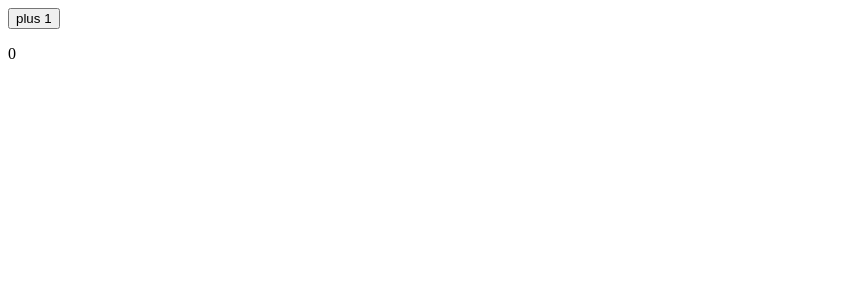
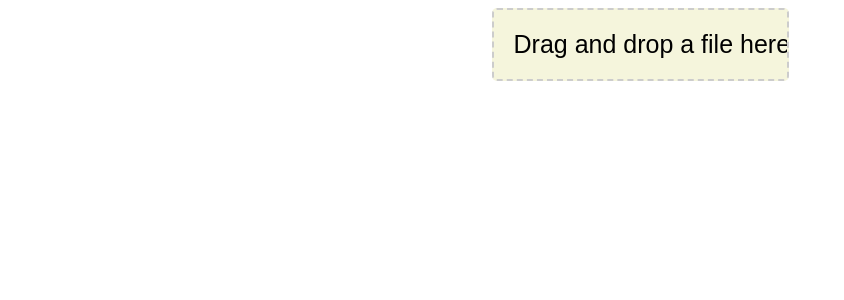
Before and after one commit to julianhahn/language-learning, a SvelteKit app: page / in a window 1280 px wide. Shown: the top 300 px of the page, without its empty margins (0-844 px from the left). Built offline with nearby package versions, Linux system fonts and the light colour scheme.

Commit message:
simple picture copy paste blue print

```diff
--- a/package.json
+++ b/package.json
@@ -2,7 +2,7 @@
 	"name": "language-learning",
 	"version": "0.0.1",
 	"scripts": {
-		"dev": "vite dev",
+		"dev": "vite dev --host",
 		"build": "vite build",
 		"preview": "vite preview",
 		"check": "svelte-kit sync && svelte-check --tsconfig ./tsconfig.json",
--- a/src/routes/+page.svelte
+++ b/src/routes/+page.svelte
@@ -1,9 +1,37 @@
 <script lang="ts">
-	let countObject: {x:number, y:number} = {x: 0, y:0}
+	import { onMount } from 'svelte';
 
-	function onCount(){
-		countObject.x = countObject.x +1
+	let files:File[]=[];
+
+onMount(() => {
+	document.addEventListener('paste',  async(event) => {
+				let pictures=<FileList>event.clipboardData?.files
+				saveFileLst(pictures)
+			}
+		)
+	})
+
+function saveFileLst(pictureList:FileList){
+	for (let pic of pictureList){
+		files=[...files, pic]
+		console.log(files);
 	}
+}
+
+function handleFile(file :File){
+	console.log(file);
+
+	const reader = new FileReader();
+  reader.readAsArrayBuffer(file);
+  reader.onloadend = () => {
+	const buffer = reader.result as ArrayBuffer;
+	const blob = new Blob([buffer], { type: 'image/png' });
+	navigator.clipboard.write([
+	  new ClipboardItem({ 'image/png': blob })
+	]);
+  }
+}
+
 </script>
 
 <svelte:head>
@@ -11,10 +39,70 @@
 	<meta name="description" content="Svelte demo app" />
 </svelte:head>
 
-<div>
-	<button on:click={onCount}>plus 1</button>
-	<p>{countObject.x}</p>
+<div class="container">
+
+	<div><input type="file" multiple="multiple" accept="image/png" class="drag-drop-input" placeholder="Drag and drop a file here" on:input={(e) => saveFileLst(e.target.files)} ></div>
+
+	<div>
+			{#each files as file}
+			<div class="card">
+				<div class="card-body">
+					<img src={URL.createObjectURL(file)} alt={file.name} on:click={handleFile(file)}/>
+				</div>
+			</div>
+			{/each}
+	</div>
 </div>
 
 <style>
+	.drag-drop-input::-webkit-file-upload-button {
+    visibility: hidden;
+  }
+  .drag-drop-input::-webkit-textfield-decoration-container {
+    visibility: hidden;
+  }
+	.drag-drop-input::before{
+	content: attr(placeholder);
+	align-items: center;
+	background-color: beige;
+    display: inline-block;
+    text-align: center;
+    font-size: 25px;
+    -webkit-user-select: none;
+    user-select: none;
+
+
+
+  }
+  .drag-drop-input {
+	padding: 20px;
+	background-color: beige;
+    border: 2px dashed #ccc;
+    border-radius: 5px;
+
+
+  }
+
+  .container {
+    display: flex;
+    align-items: center;
+    justify-content: center;
+	width: 100%;
+	flex-direction: column;
+	flex-wrap: wrap;
+  }
+  .card {
+    text-align: center;
+	border: 1px solid grey;
+    border-radius: 10px;
+    box-shadow: 2px 2px 5px rgba(0, 0, 0, 0.1);
+	margin: 10px;
+  }
+  .card-body {
+    padding: 10px;
+  }
+  img {
+	max-width: 100%;
+    max-height: 800px;
+  }
 </style>
```
Also changed, not shown: src/resources/image.png (added).
